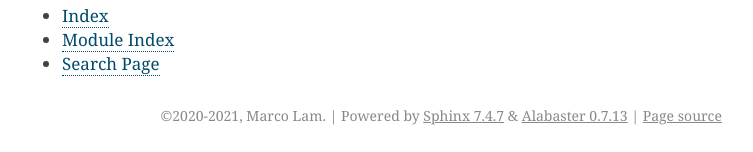
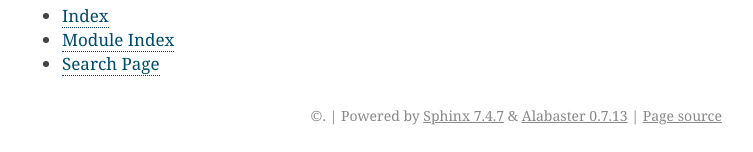
Before and after one commit to cylammarco/ASPIRED, a Sphinx documentation site: the page built from docs/source/index.rst, in a window 1280 px wide and 900 px high, scrolled down 2281 px. Shown: the part 745-897 px from the top of the window, without its empty margins (388-1141 px from the left). Built offline with Sphinx 7.4.7, drawn with Linux system fonts in a browser that asks for light colours; part of the change alters nothing that is shown.

```diff
--- a/docs/source/conf.py
+++ b/docs/source/conf.py
@@ -12,25 +12,9 @@
 # documentation root, use os.path.abspath to make it absolute, like shown here.
 #
 import os
-from pkg_resources import get_distribution, DistributionNotFound
 import sys
 
-try:
-    __version__ = get_distribution(__name__).version
-    project = get_distribution(__name__).project_name
-except DistributionNotFound:
-    pass  # package is not installed
-
 sys.path.insert(0, os.path.abspath("../.."))
-
-# -- Project information -----------------------------------------------------
-
-copyright = "2020-2021, Marco Lam"
-author = "Marco Lam"
-
-# The full version, including alpha/beta/rc tags
-version = __version__
-release = __version__
 
 # -- General configuration ---------------------------------------------------
 
```
